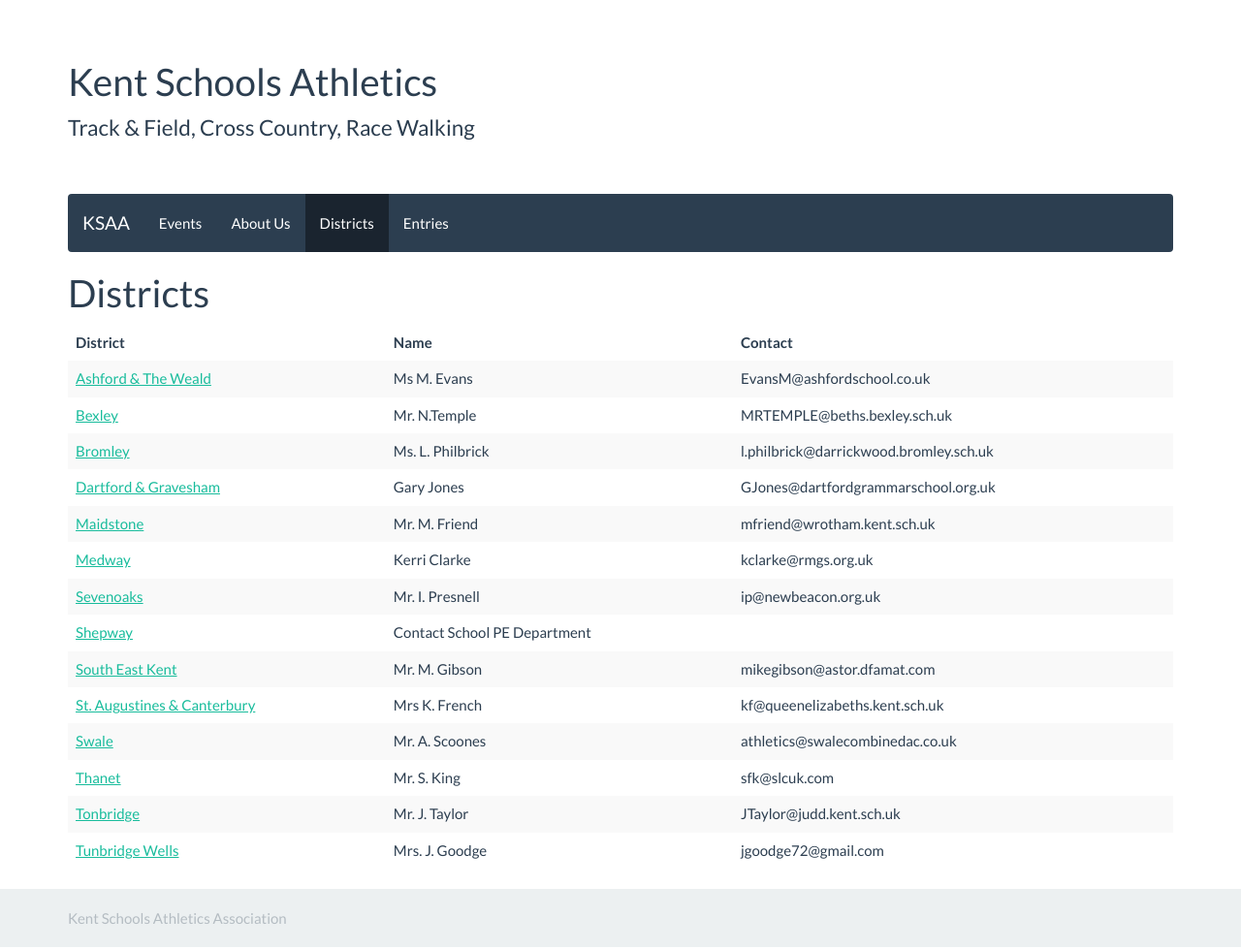
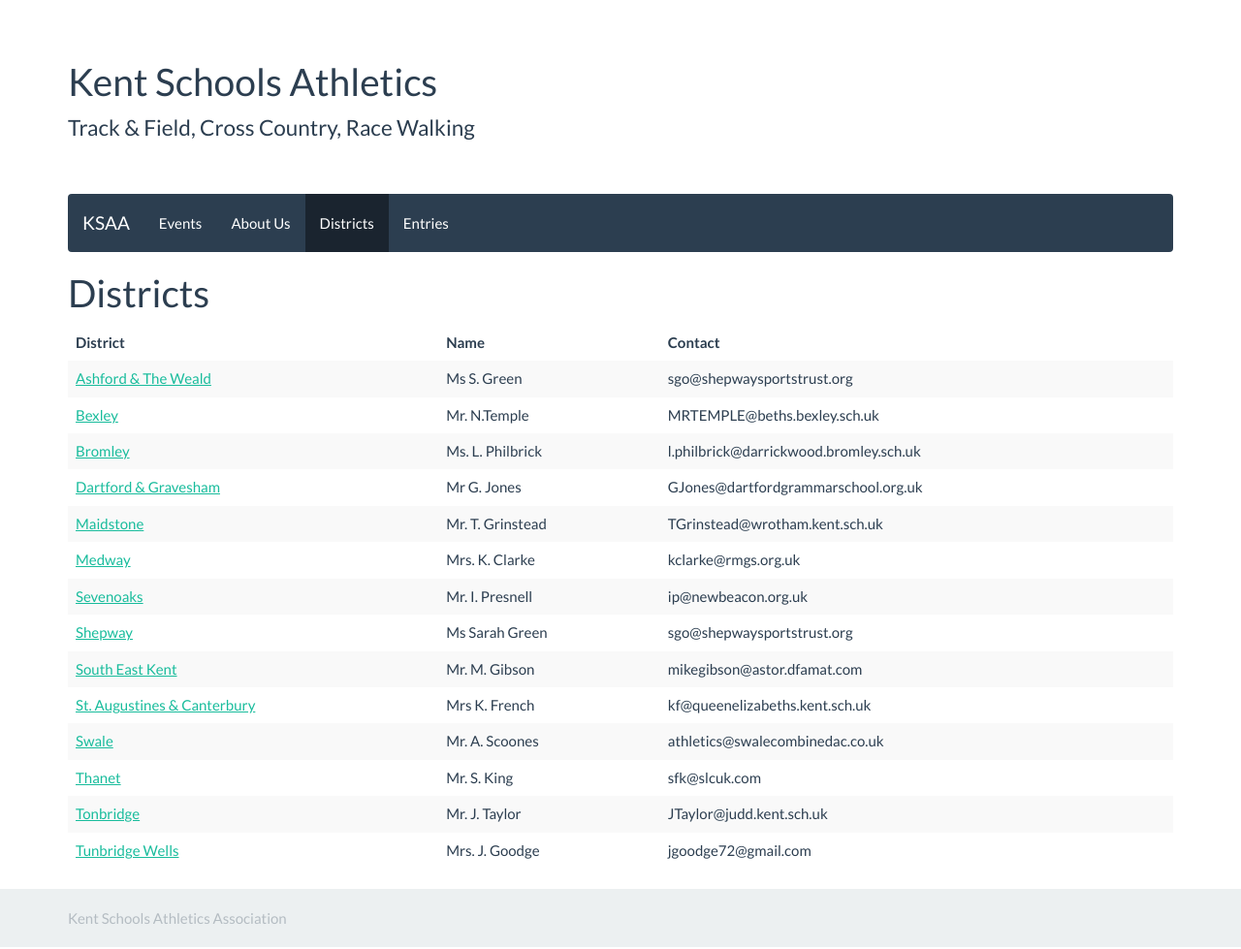
Before and after one commit to chrisnewark/chrisnewark.github.io, a Jekyll site: the page built from districts/index.md, in a window 1280 px wide. Shown: the whole page at 97% size. Built offline with Jekyll 4.4.1, drawn with Linux system fonts in a browser that asks for light colours; nearby versions of some CDN libraries.

Commit message:
Updated districts

```diff
--- a/_districts/ashford-and-the-weald.md
+++ b/_districts/ashford-and-the-weald.md
@@ -3,8 +3,8 @@
 title: Ashford & The Weald
 summer_manager: Chris Nicholas
 summer_manager-email: cnicholas@thejohnwallisacademy.org
-winter_manager: Ms M. Evans
-winter_manager-email: EvansM@ashfordschool.co.uk
+winter_manager: Ms S. Green
+winter_manager-email: sgo@shepwaysportstrust.org
 ---
 
 ## Affiliated Schools
--- a/_districts/dartford-and-gravesham.md
+++ b/_districts/dartford-and-gravesham.md
@@ -1,9 +1,9 @@
 ---
 layout: default
 title: Dartford & Gravesham
-summer_manager: Gary Jones
+summer_manager: Mr G. Jones
 summer_manager-email: GJones@dartfordgrammarschool.org.uk
-winter_manager: Gary Jones
+winter_manager: Mr G. Jones
 winter_manager-email: GJones@dartfordgrammarschool.org.uk
 ---
 
--- a/_districts/maidstone.md
+++ b/_districts/maidstone.md
@@ -3,8 +3,8 @@
 title: Maidstone
 summer_manager: Chris Challiss
 summer_manager-email: cchalliss@saa.woodard.co.uk
-winter_manager: Mr. M. Friend
-winter_manager-email: mfriend@wrotham.kent.sch.uk
+winter_manager: Mr. T. Grinstead
+winter_manager-email: TGrinstead@wrotham.kent.sch.uk
 ---
 
 ## Affiliated Schools
--- a/_districts/medway.md
+++ b/_districts/medway.md
@@ -1,9 +1,9 @@
 ---
 layout: default
 title: Medway
-summer_manager: Kerri Clarke
+summer_manager: Mrs. K. Clarke
 summer_manager-email: kclarke@rmgs.org.uk
-winter_manager: Kerri Clarke
+winter_manager: Mrs. K. Clarke
 winter_manager-email: kclarke@rmgs.org.uk
 ---
 
--- a/_districts/shepway.md
+++ b/_districts/shepway.md
@@ -3,8 +3,8 @@
 title: Shepway
 summer_manager: Pat Hanys
 summer_manager-email: pathanys@ymail.com
-winter_manager: Contact School PE Department
-winter_manager-email:
+winter_manager: Ms Sarah Green
+winter_manager-email: sgo@shepwaysportstrust.org
 ---
 
 ## Affiliated Schools
--- a/_districts/thanet.md
+++ b/_districts/thanet.md
@@ -1,7 +1,7 @@
 ---
 layout: default
 title: Thanet
-summer_manager: Steve King
+summer_manager: Mr. S. King
 summer_manager-email: sfk@slcuk.com
 winter_manager: Mr. S. King
 winter_manager-email: sfk@slcuk.com
```
